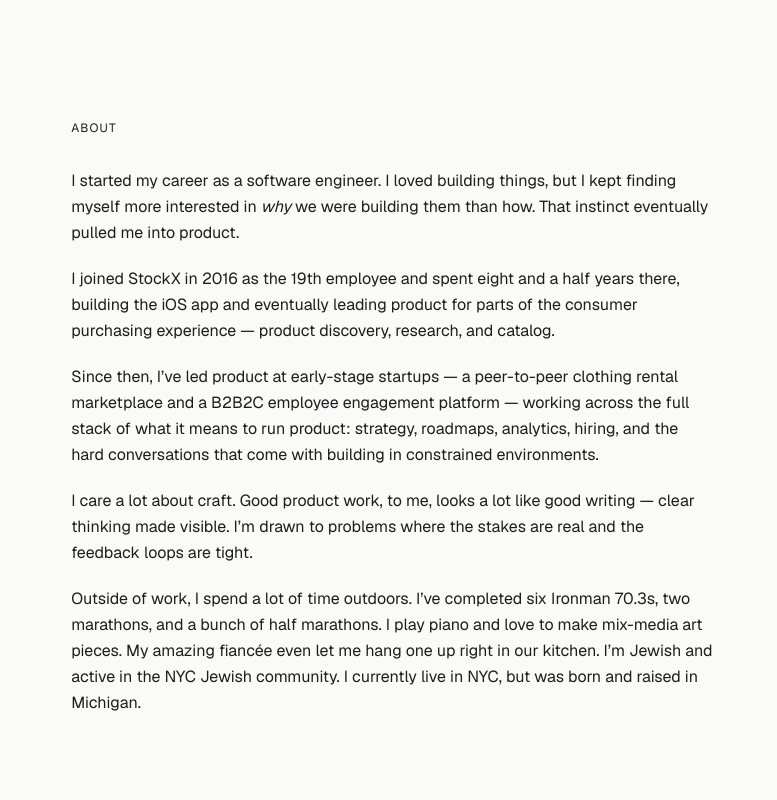
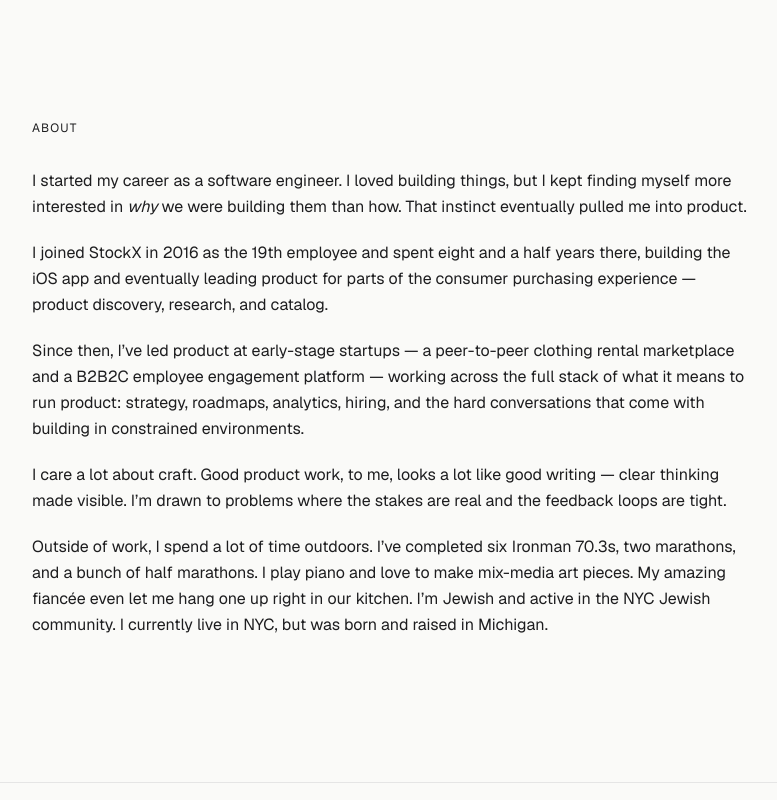
Before and after one commit to jrmsklar/joshsklar-web, a Next.js app: page / in a window 1280 px wide. Shown: the part 1280-2080 px from the top of the page, without its empty margins (248-1025 px from the left). Built offline with nearby package versions, Linux system fonts and the light colour scheme.

Commit message:
make margins match

```diff
--- a/src/app/page.tsx
+++ b/src/app/page.tsx
@@ -149,7 +149,7 @@ function About() {
   return (
     <section id="about" className="py-28 md:py-36">
       <FadeUp>
-        <div className="max-w-[65ch] mx-auto px-6">
+        <div className="max-w-3xl mx-auto px-6">
           <p className="text-xs uppercase tracking-widest text-[--color-muted] mb-8">
             About
           </p>
```
